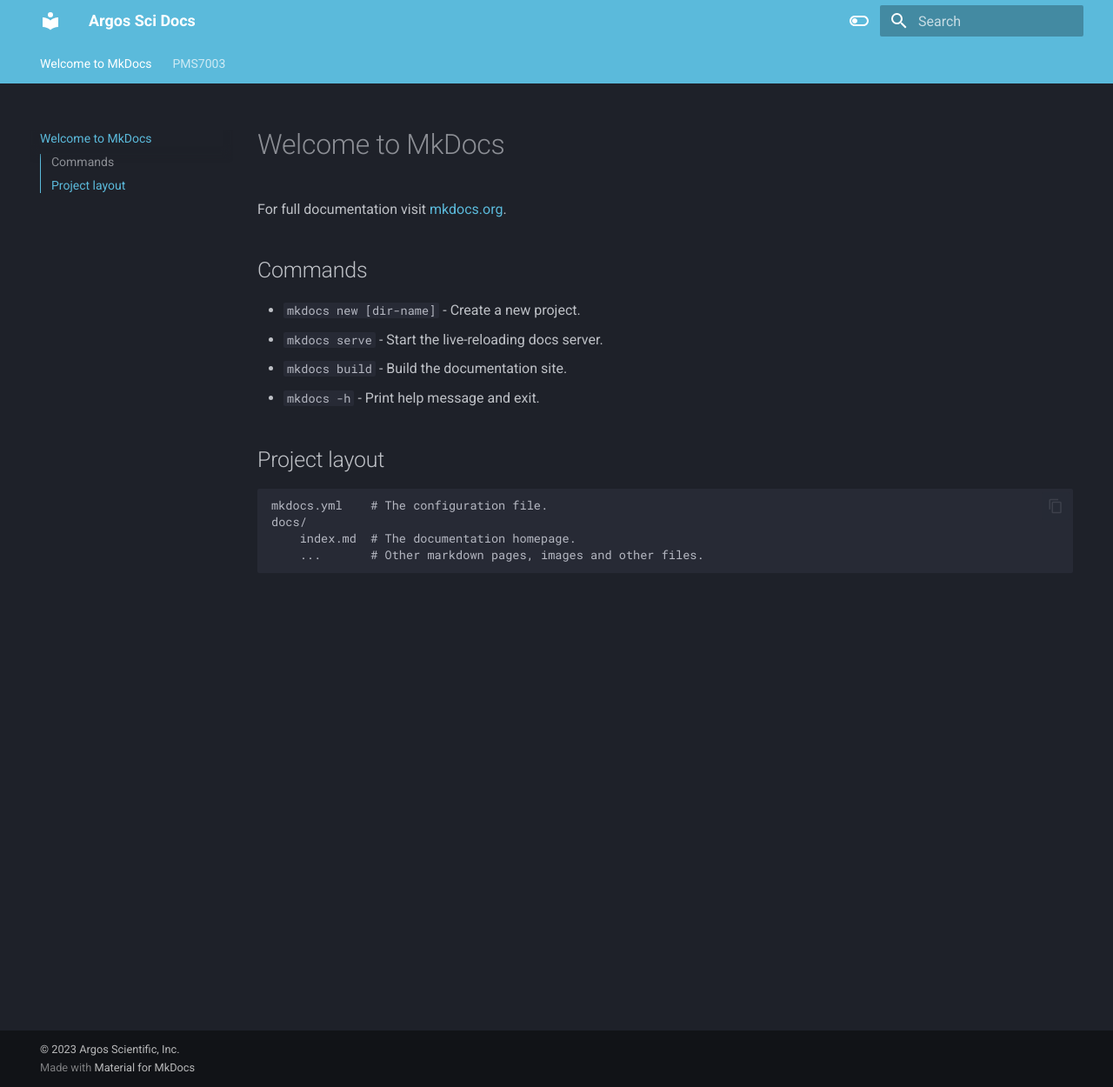
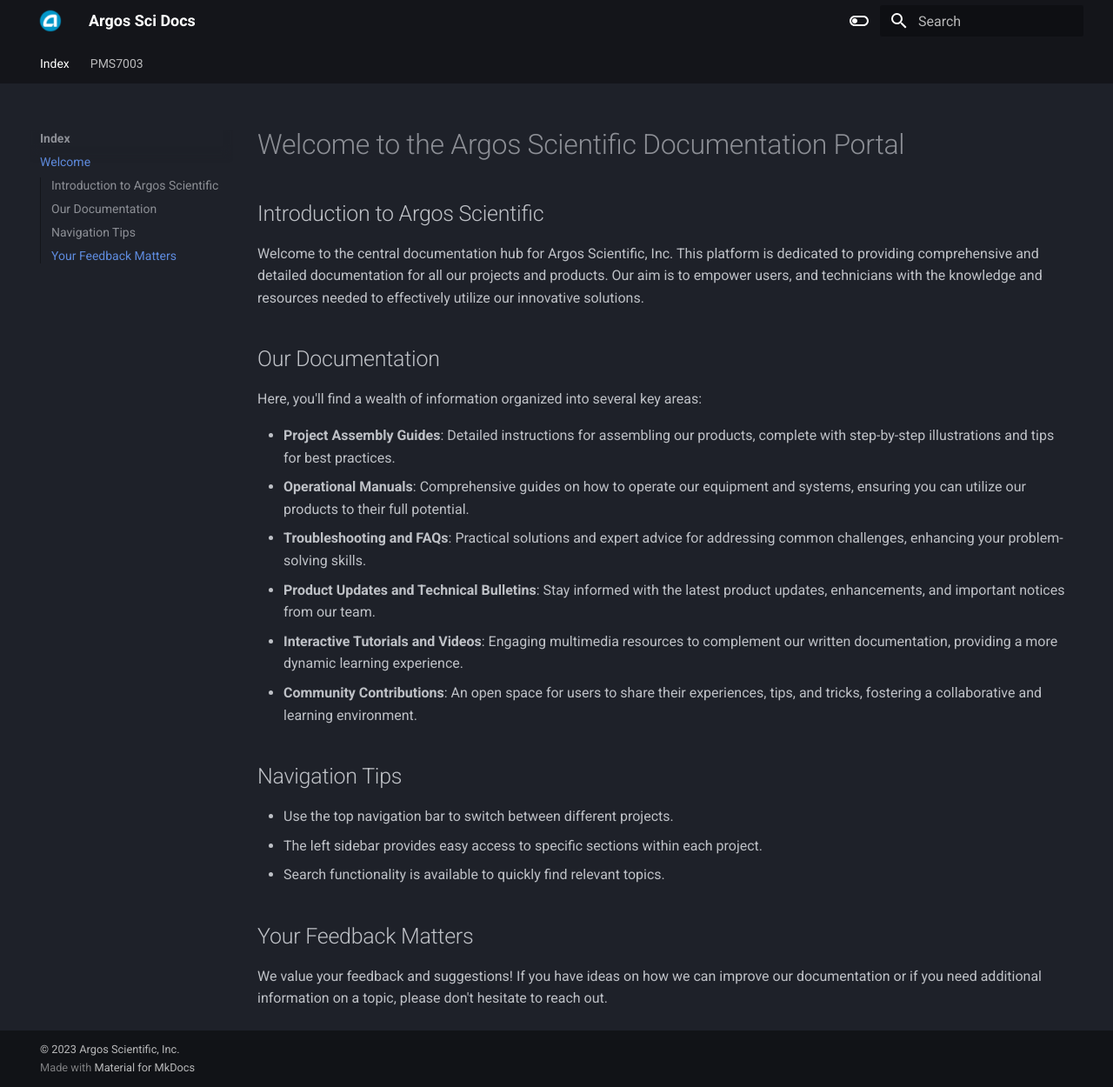
Before and after one commit to NateChambers4/MkDocs-test, an MkDocs documentation site: the page built from docs/index.md, in a window 1280 px wide and 1250 px high. Shown: the whole window at 87% size. Built offline with MkDocs 1.6.1 and Material for MkDocs 9.7.7, drawn with Linux system fonts in a browser that asks for light colours.

Commit message:
$Initial commit

```diff
--- a/docs/index.md
+++ b/docs/index.md
@@ -1,17 +1,26 @@
-# Welcome to MkDocs
+# Welcome to the Argos Scientific Documentation Portal
 
-For full documentation visit [mkdocs.org](https://www.mkdocs.org).
+## Introduction to Argos Scientific
 
-## Commands
+Welcome to the central documentation hub for Argos Scientific, Inc. This platform is dedicated to providing comprehensive and detailed documentation for all our projects and products. Our aim is to empower users, and technicians with the knowledge and resources needed to effectively utilize our innovative solutions.
 
-* `mkdocs new [dir-name]` - Create a new project.
-* `mkdocs serve` - Start the live-reloading docs server.
-* `mkdocs build` - Build the documentation site.
-* `mkdocs -h` - Print help message and exit.
+## Our Documentation
 
-## Project layout
+Here, you'll find a wealth of information organized into several key areas:
 
-    mkdocs.yml    # The configuration file.
-    docs/
-        index.md  # The documentation homepage.
-        ...       # Other markdown pages, images and other files.
+- **Project Assembly Guides**: Detailed instructions for assembling our products, complete with step-by-step illustrations and tips for best practices.
+- **Operational Manuals**: Comprehensive guides on how to operate our equipment and systems, ensuring you can utilize our products to their full potential.
+- **Troubleshooting and FAQs**: Practical solutions and expert advice for addressing common challenges, enhancing your problem-solving skills.
+- **Product Updates and Technical Bulletins**: Stay informed with the latest product updates, enhancements, and important notices from our team.
+- **Interactive Tutorials and Videos**: Engaging multimedia resources to complement our written documentation, providing a more dynamic learning experience.
+- **Community Contributions**: An open space for users to share their experiences, tips, and tricks, fostering a collaborative and learning environment.
+
+## Navigation Tips
+
+- Use the top navigation bar to switch between different projects.
+- The left sidebar provides easy access to specific sections within each project.
+- Search functionality is available to quickly find relevant topics.
+
+## Your Feedback Matters
+
+We value your feedback and suggestions! If you have ideas on how we can improve our documentation or if you need additional information on a topic, please don't hesitate to reach out.
--- a/docs/stylesheets/extra.css
+++ b/docs/stylesheets/extra.css
@@ -2,4 +2,8 @@
     --md-primary-fg-color:        #5bbadb;
     --md-primary-fg-color--light: #5bbadb;
     --md-primary-fg-color--dark:  #5bbadb;
+
+    --md-accent-fg-color:        #5bbadb;
+    --md-accent-fg-color--light: #5bbadb;
+    --md-accent-fg-color--dark:  #5bbadb;
   }
--- a/mkdocs.yml
+++ b/mkdocs.yml
@@ -1,6 +1,8 @@
 site_name: Argos Sci Docs
 theme:
   name: material
+  logo: assets/favicon.png
+  favicon: assets/favicon.png
   features:
     - navigation.tabs
     - navigation.sections
@@ -17,7 +19,8 @@
     # Palette toggle for light mode
     - media: "(prefers-color-scheme: light)"
       scheme: slate
-      primary: custom
+      primary: black
+      accent: custom
       toggle:
         icon: material/toggle-switch-off-outline
         name: Switch to light mode
@@ -25,7 +28,8 @@
     # Palette toggle for dark mode
     - media: "(prefers-color-scheme: dark)"
       scheme: default
-      primary: custom
+      primary: black
+      accent: custom
       toggle:
         icon: material/toggle-switch
         name: Switch to dark mode
@@ -44,6 +48,14 @@
   - pymdownx.mark
   - attr_list
 
+nav:
+  - Index:
+    - Welcome: index.md
+  - PMS7003:
+    - Sensor Connection Guide: pms7003/PMS7003.md
+    - Running the Script: pms7003/Running the Script.md
+    - Understanding the Data: pms7003/Understanding the Data.md
+
 copyright: "&copy; 2023 <a href='https://argos-sci.com/' target='_blank' rel='noopener'>Argos Scientific, Inc.</a>"
 
 extra_css:
```
Also changed, not shown: docs/PMS7003.md (deleted, +0 -121 lines), docs/pms7003/PMS7003.md (added, +29 -0 lines), docs/pms7003/Running the Script.md (added, +38 -0 lines), docs/pms7003/Understanding the Data.md (added, +39 -0 lines), docs/.icons/material/argos.ico (deleted), docs/.icons/material/argos.svg (deleted), docs/assets/favicon.png (added).
